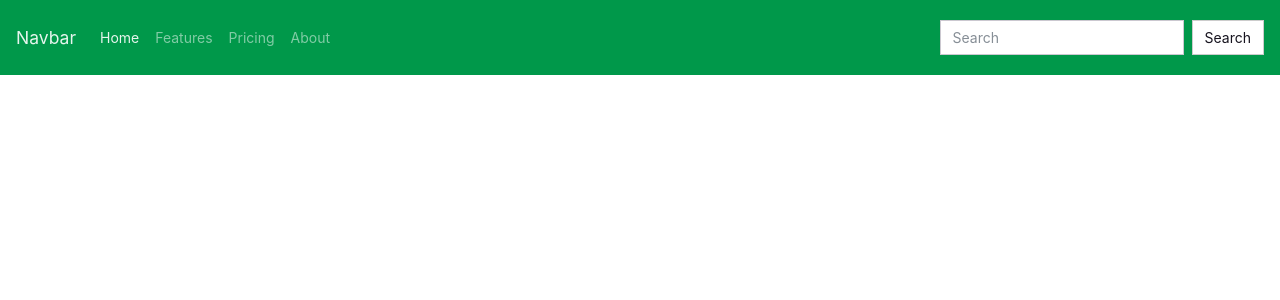
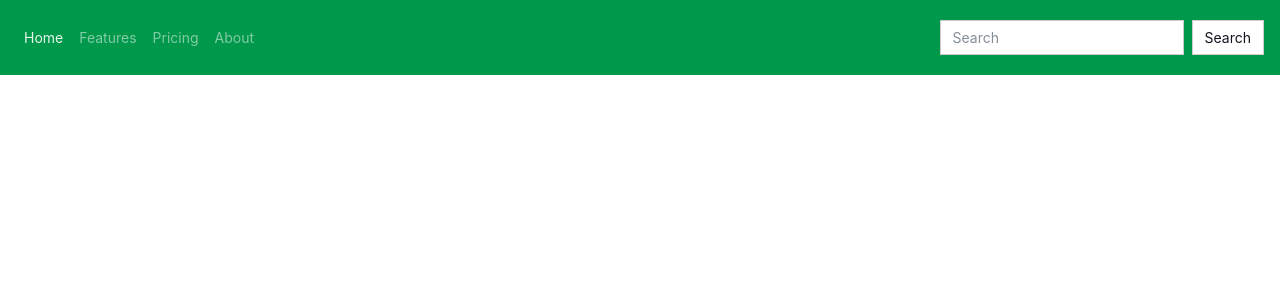
Before and after one commit to Berselli/CRUD2.0, a CodeIgniter app: page /database/ in a window 1280 px wide. Shown: the top 300 px of the page. Run offline with CodeIgniter, Linux system fonts and the light colour scheme.

Commit message:
alterado o navbar-brand pelo navbar-logo.

```diff
--- a/application/views/home.php
+++ b/application/views/home.php
@@ -8,7 +8,7 @@
 <body>
     <header>
         <nav class="navbar navbar-expand-lg navbar-dark bg-green">
-            <a class="navbar-brand" href="#">Navbar</a>
+            <a class="navbar-logo" href="#"></a>
             <button class="navbar-toggler" type="button" data-toggle="collapse" data-target="#navbarColor02" aria-controls="navbarColor02" aria-expanded="false" aria-label="Toggle navigation">
             <span class="navbar-toggler-icon"></span>
             </button>
```
